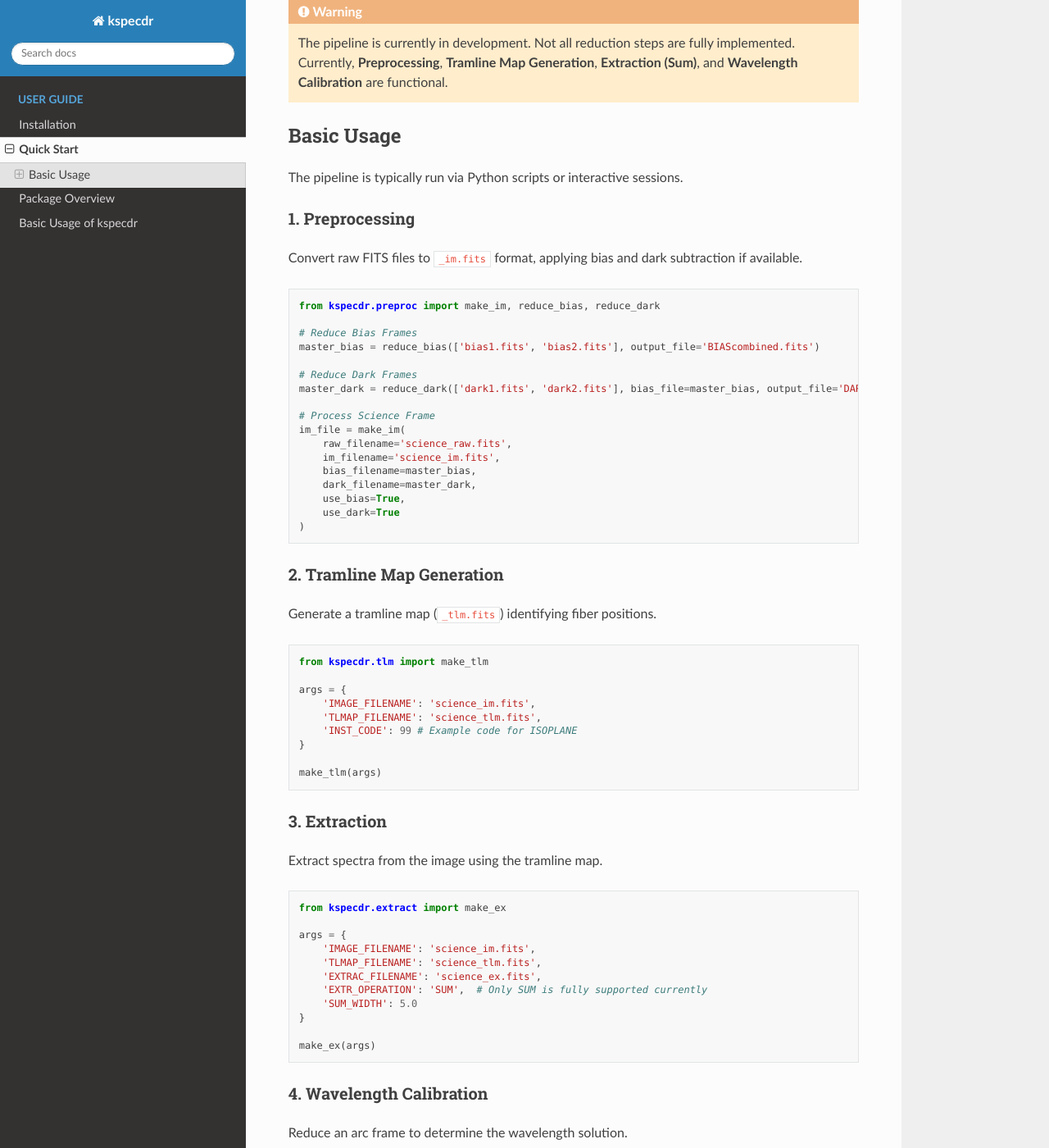
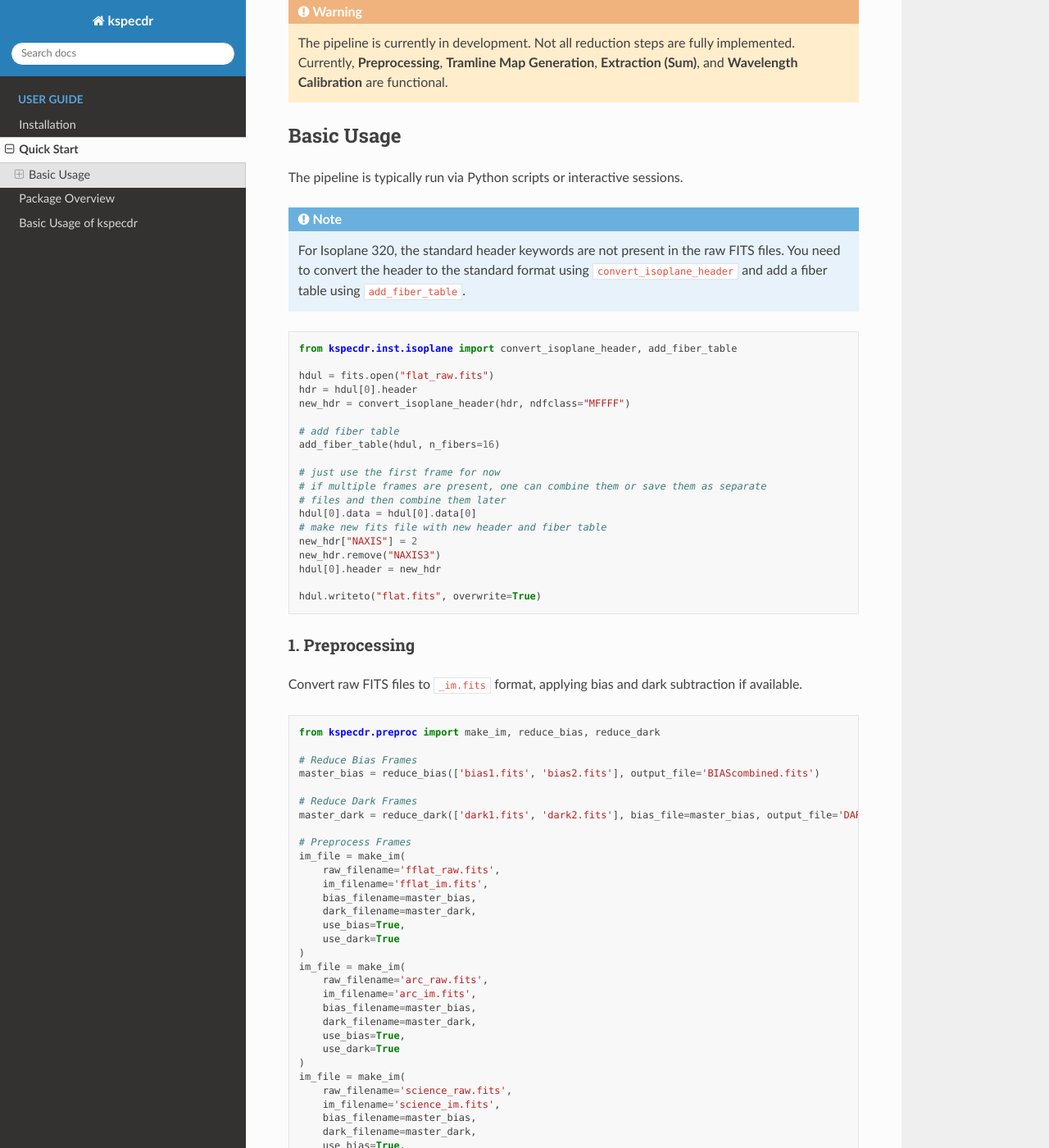
Before and after one commit to hbahk/kspecdr, a Sphinx documentation site: the page built from docs/quickstart.md, in a window 1280 px wide and 1400 px high, scrolled down 209 px. Shown: the whole window at 82% size. Built offline with Sphinx 7.4.7 and the Read the Docs theme 3.1.0, drawn with Linux system fonts in a browser that asks for light colours; some of the changed text lies outside the part shown.

Commit message:
add isoplane header handling

````diff
--- a/docs/quickstart.md
+++ b/docs/quickstart.md
@@ -10,6 +10,32 @@ Currently, **Preprocessing**, **Tramline Map Generation**, **Extraction (Sum)**,
 ## Basic Usage
 
 The pipeline is typically run via Python scripts or interactive sessions.
+
+```{note}
+For Isoplane 320, the standard header keywords are not present in the raw FITS files. You need to convert the header to the standard format using `convert_isoplane_header` and add a fiber table using `add_fiber_table`.
+```
+
+```python
+from kspecdr.inst.isoplane import convert_isoplane_header, add_fiber_table
+
+hdul = fits.open("flat_raw.fits")
+hdr = hdul[0].header
+new_hdr = convert_isoplane_header(hdr, ndfclass="MFFFF")
+
+# add fiber table
+add_fiber_table(hdul, n_fibers=16)
+
+# just use the first frame for now
+# if multiple frames are present, one can combine them or save them as separate
+# files and then combine them later
+hdul[0].data = hdul[0].data[0]
+# make new fits file with new header and fiber table
+new_hdr["NAXIS"] = 2
+new_hdr.remove("NAXIS3")
+hdul[0].header = new_hdr
+
+hdul.writeto("flat.fits", overwrite=True)
+```
 
 ### 1. Preprocessing
 
@@ -24,7 +50,23 @@ master_bias = reduce_bias(['bias1.fits', 'bias2.fits'], output_file='BIAScombine
 # Reduce Dark Frames
 master_dark = reduce_dark(['dark1.fits', 'dark2.fits'], bias_file=master_bias, output_file='DARKcombined.fits')
 
-# Process Science Frame
+# Preprocess Frames
+im_file = make_im(
+    raw_filename='fflat_raw.fits',
+    im_filename='fflat_im.fits',
+    bias_filename=master_bias,
+    dark_filename=master_dark,
+    use_bias=True,
+    use_dark=True
+)
+im_file = make_im(
+    raw_filename='arc_raw.fits',
+    im_filename='arc_im.fits',
+    bias_filename=master_bias,
+    dark_filename=master_dark,
+    use_bias=True,
+    use_dark=True
+)
 im_file = make_im(
     raw_filename='science_raw.fits',
     im_filename='science_im.fits',
@@ -43,8 +85,8 @@ Generate a tramline map (`_tlm.fits`) identifying fiber positions.
 from kspecdr.tlm import make_tlm
 
 args = {
-    'IMAGE_FILENAME': 'science_im.fits',
-    'TLMAP_FILENAME': 'science_tlm.fits',
+    'IMAGE_FILENAME': 'fflat_im.fits',
+    'TLMAP_FILENAME': 'fflat_tlm.fits',
     'INST_CODE': 99 # Example code for ISOPLANE
 }
 
````
